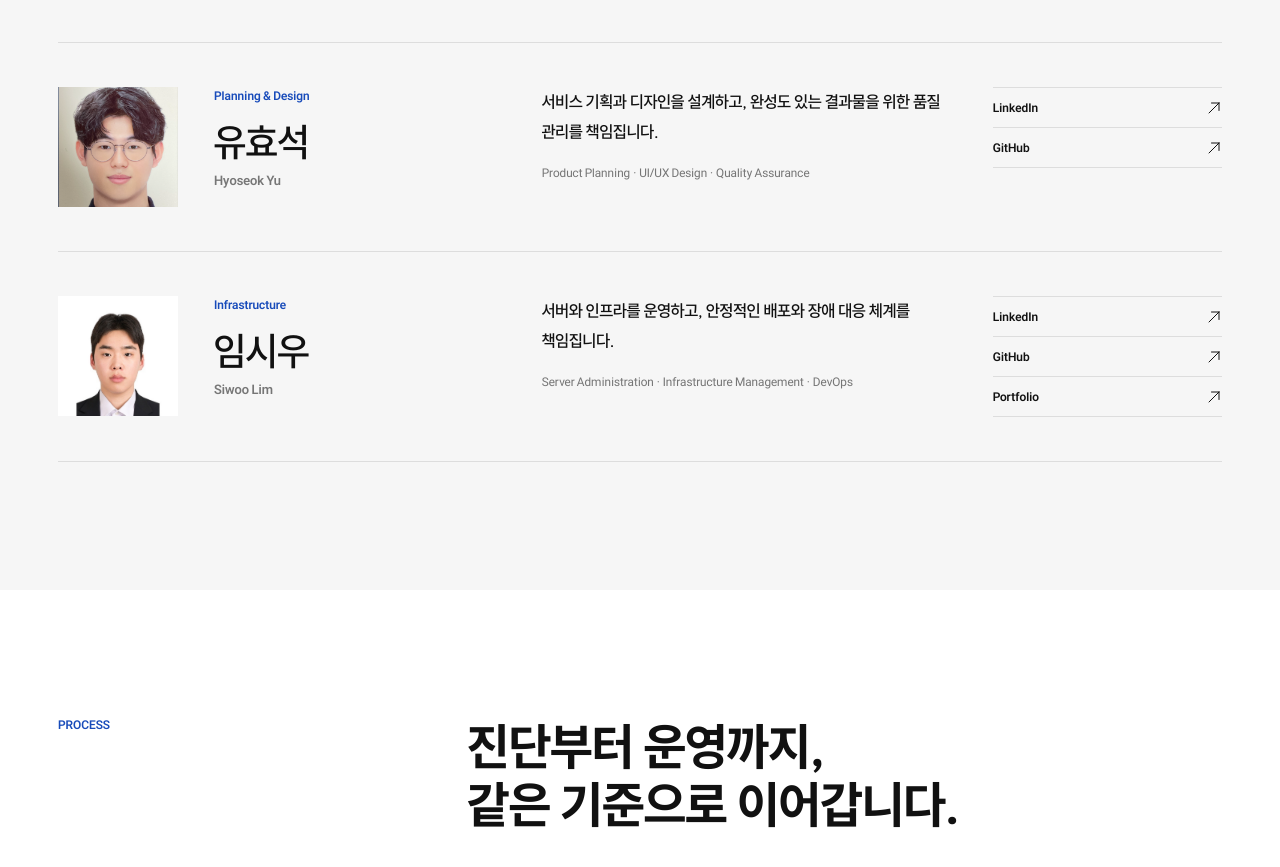
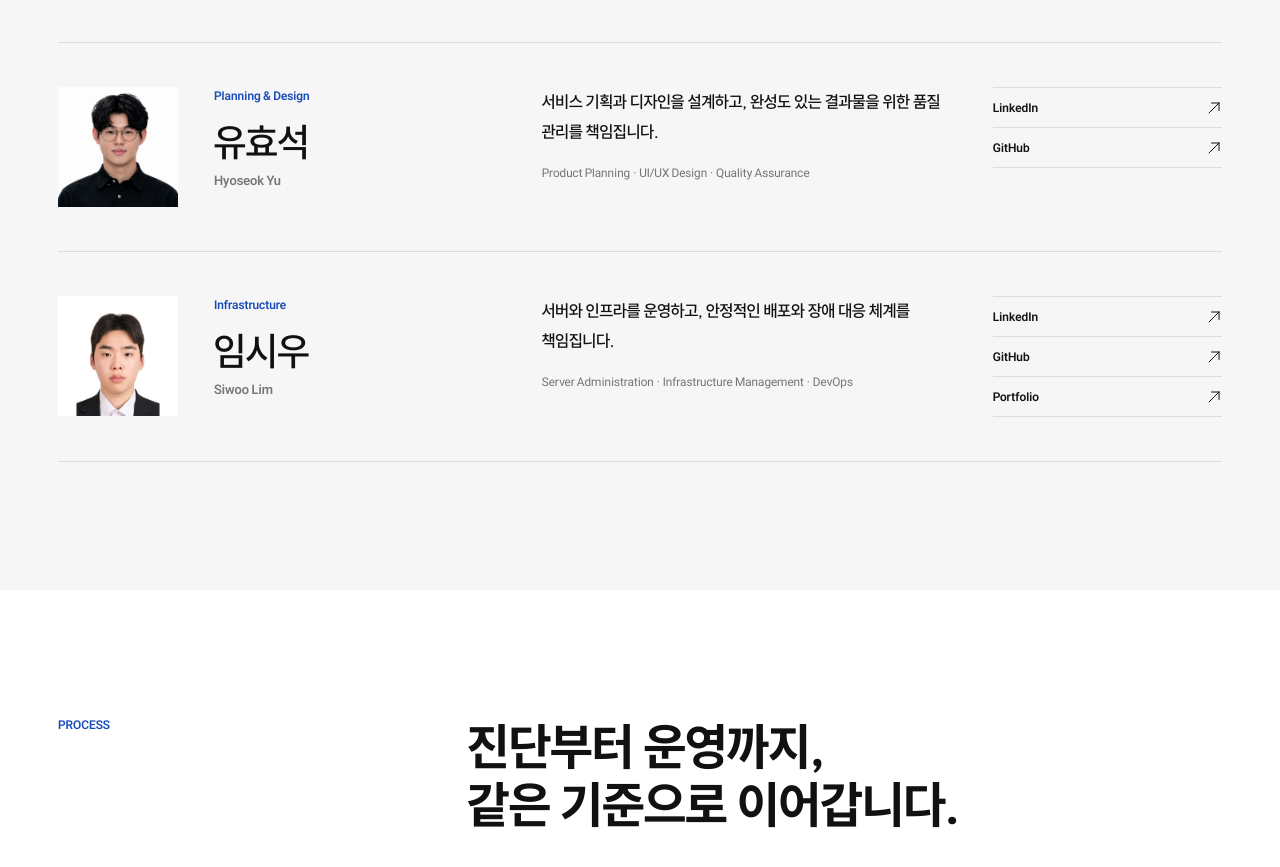
Before and after one commit to ChoiTheCreator/Studio-Jabin-HP, a Next.js app: page / in a window 1280 px wide. Shown: the part 7877-8744 px from the top of the page. Built offline with nearby package versions, Linux system fonts and the light colour scheme.

Commit message:
<Design> 팀원 유효석 프로필 사진 교체

```diff
--- a/src/features/home/components/TeamSection.tsx
+++ b/src/features/home/components/TeamSection.tsx
@@ -144,7 +144,7 @@ const team: Team = {
     {
       name: "유효석",
       nameEn: "Hyoseok Yu",
-      image: "/images/team/hyoseok-yu.png",
+      image: "/images/team/hyoseok-ryu.png",
       role: "Planning & Design",
       responsibility:
         "서비스 기획과 디자인을 설계하고, 완성도 있는 결과물을 위한 품질 관리를 책임집니다.",
```
Also changed, not shown: public/images/team/hyoseok-ryu.png (added), public/images/team/hyoseok-yu.png (deleted).
